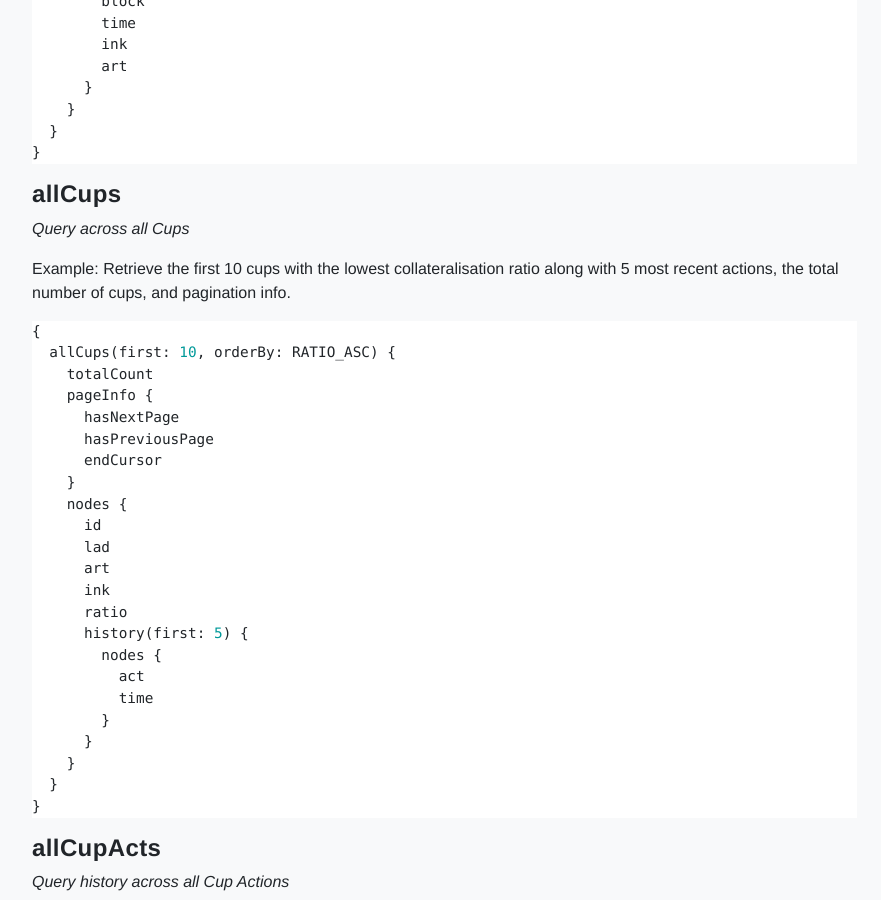
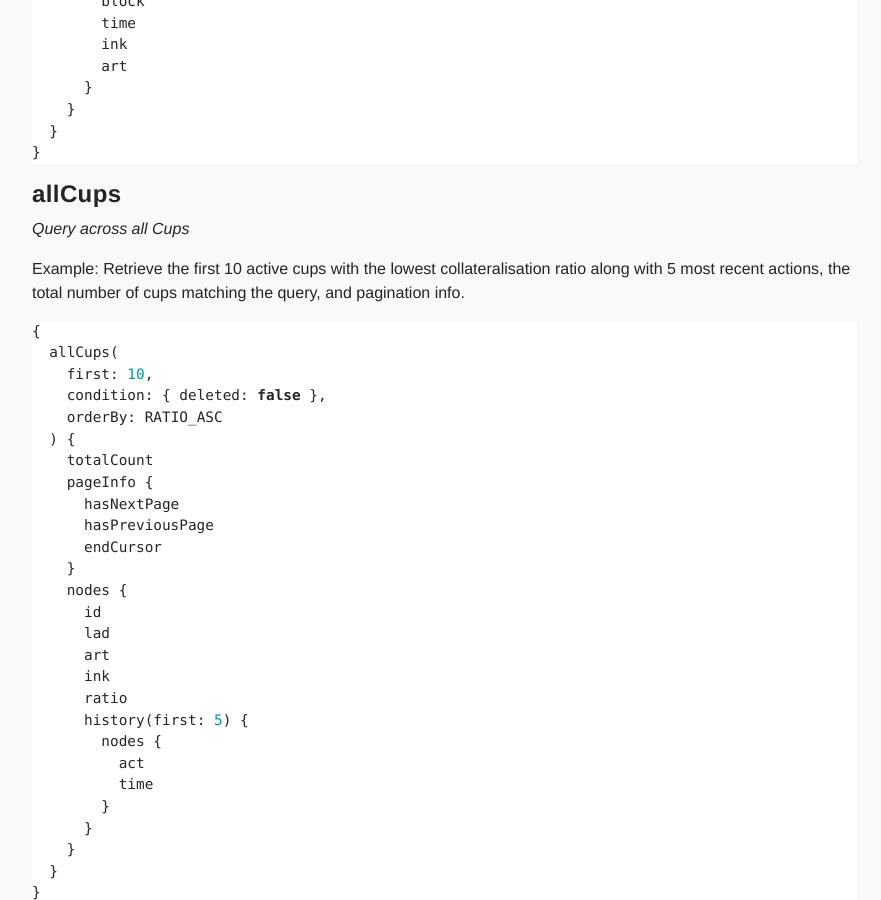
Before and after one commit to makerdao/developer.makerdao.com, a Jekyll site: the page built from dai/1/graphql/queries.md, in a window 1280 px wide and 900 px high, scrolled down 693 px. Shown: the whole window, without its empty margins (338-1219 px from the left). Built offline with Jekyll 4.4.1, drawn with Linux system fonts in a browser that asks for light colours; nearby versions of some CDN libraries.

Commit message:
graphql deleted cups

````diff
--- a/dai/1/graphql/queries.md
+++ b/dai/1/graphql/queries.md
@@ -35,12 +35,17 @@ particular block height.
 #### allCups
 _Query across all Cups_
 
-Example: Retrieve the first 10 cups with the lowest collateralisation ratio along with
- 5 most recent actions, the total number of cups, and pagination info.
+Example: Retrieve the first 10 active cups with the lowest collateralisation
+ratio along with 5 most recent actions, the total number of cups matching the
+query, and pagination info.
 
 ```graphql
 {
-  allCups(first: 10, orderBy: RATIO_ASC) {
+  allCups(
+    first: 10,
+    condition: { deleted: false },
+    orderBy: RATIO_ASC
+  ) {
     totalCount
     pageInfo {
       hasNextPage
````
Also changed, not shown: dai/1/graphql/filters.md (+4 -1 lines), dai/1/graphql/types.md (+2 -0 lines).
